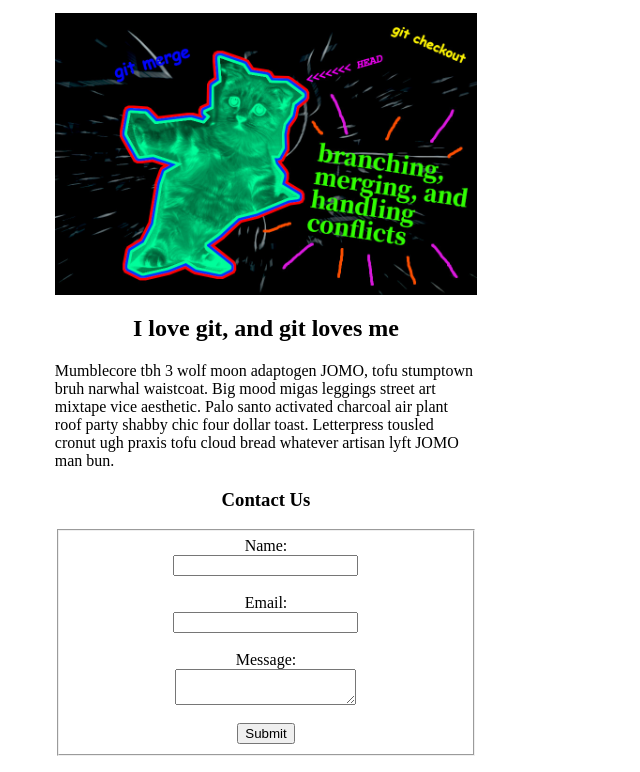
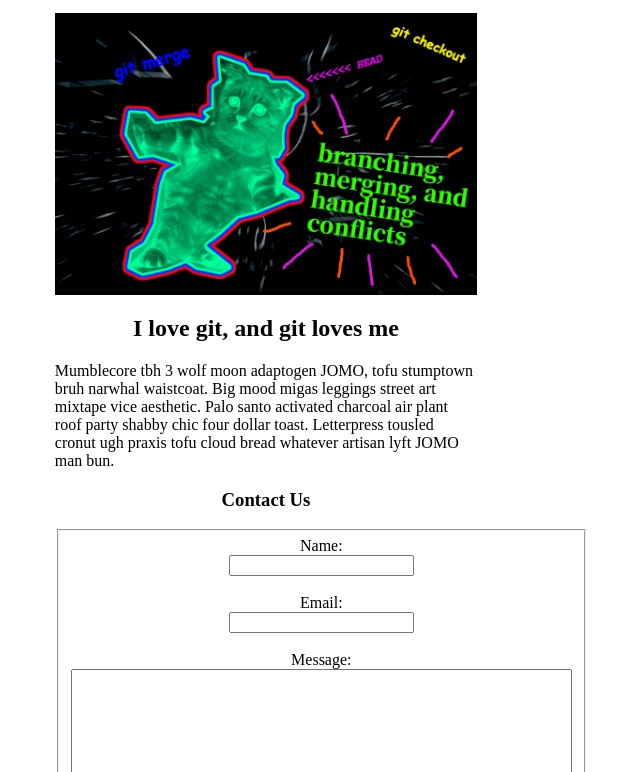
Before and after one commit to hirekarl/2025-rtt-30_lab01_kj, a plain HTML site: page index.html in a window 1280 px wide. Shown: the part 115-887 px from the top of the page, without its empty margins (374-1014 px from the left). Drawn offline with Linux system fonts and the light colour scheme.

Commit message:
Tweaked contact form in index.html

```diff
--- a/index.html
+++ b/index.html
@@ -25,9 +25,9 @@
         whatever artisan lyft JOMO man bun.
       </p>
     </section>
-    <section id="contact-form">
+    <section id="contact">
       <h3>Contact Us</h3>
-      <form action="">
+      <form id="contact-form" action="/" method="post" autocomplete="on">
         <fieldset>
           <label for="name">Name:</label>
           <br />
@@ -39,7 +39,7 @@
           <br /><br />
           <label for="message">Message:</label>
           <br />
-          <textarea name="message" id="message"></textarea>
+          <textarea name="message" id="message" rows="10" cols="60"></textarea>
           <br /><br />
           <input type="submit" value="Submit" />
         </fieldset>
```
